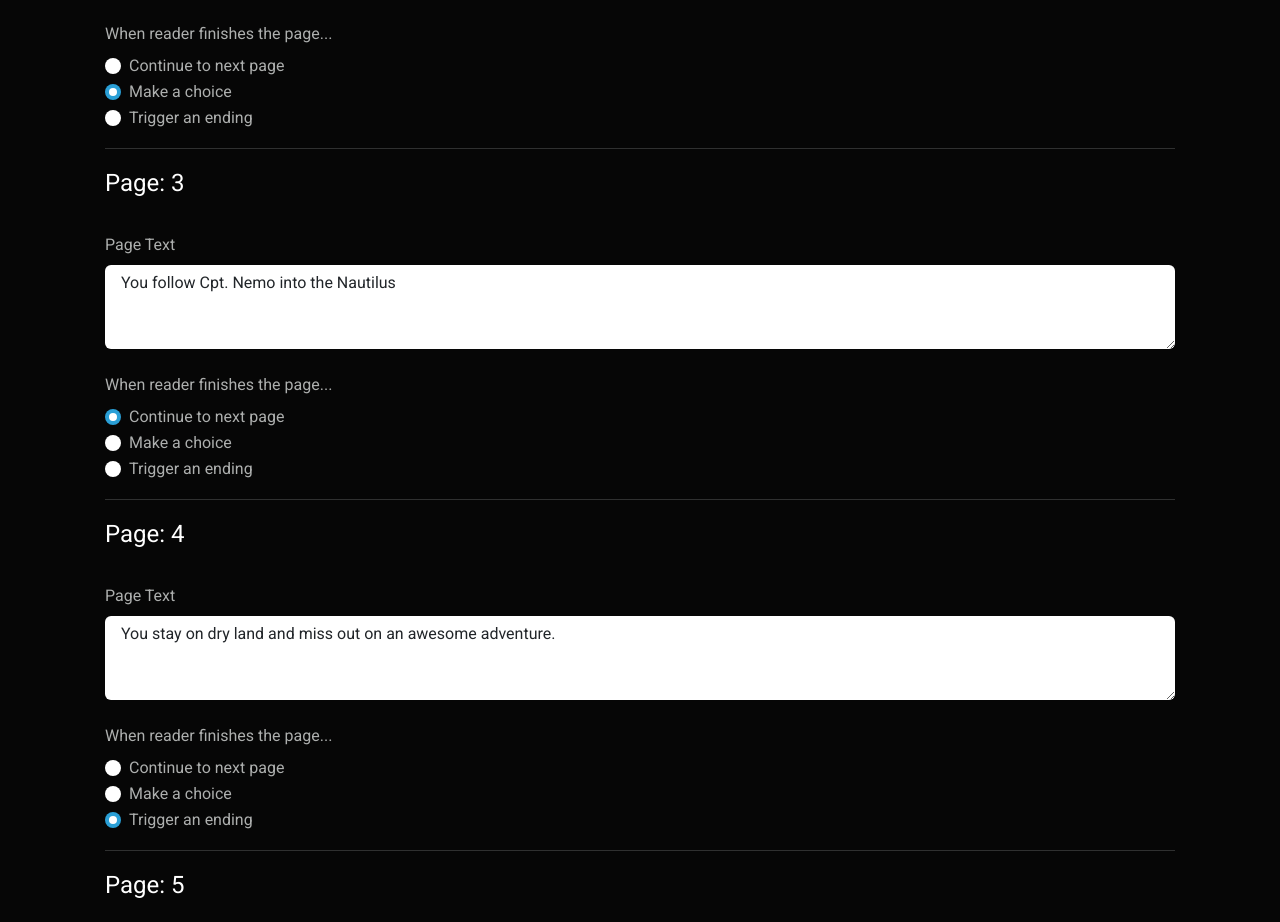
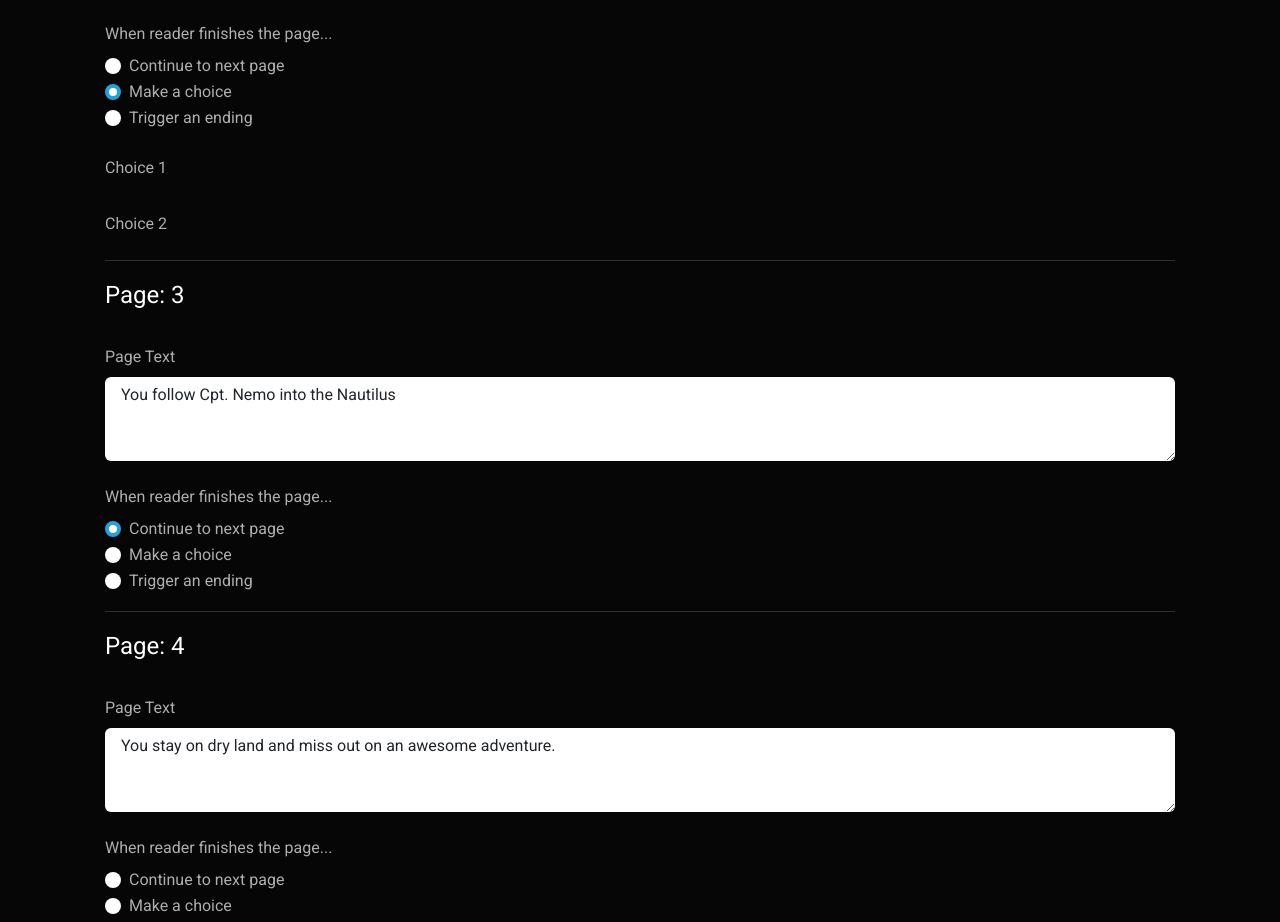
Before and after one commit to jadenmounteer/createYourOwnAdventure, an Angular app: page /createOrEditStory/1 in a window 1280 px wide. Shown: the part 827-1749 px from the top of the page. Built offline with nearby package versions, Linux system fonts and the light colour scheme.

Commit message:
Add choices and numbers

```diff
--- a/src/app/create-or-edit-story/create-or-edit-story.component.html
+++ b/src/app/create-or-edit-story/create-or-edit-story.component.html
@@ -75,6 +75,15 @@
           Trigger an ending
         </label>
       </div>
+
+      <!-- Choices -->
+      <div [hidden]="page.whenReaderFinishesPage !== 2">
+        <div *ngFor="let choice of page.choices">
+          <label for="pageText" class="form-label mt-4"
+            >Choice {{ choice.number }}</label
+          >
+        </div>
+      </div>
     </fieldset>
   </div>
 
--- a/src/app/services/stories/stories.service.ts
+++ b/src/app/services/stories/stories.service.ts
@@ -24,6 +24,7 @@ export class StoriesService {
           whenReaderFinishesPage: 1,
           choices: [
             {
+              number: 1,
               text: 'Follow the Cpt. Nemo into the Nautilus',
               linksToPage: 2,
             },
@@ -39,10 +40,12 @@ export class StoriesService {
           whenReaderFinishesPage: 2,
           choices: [
             {
+              number: 1,
               text: 'Follow the Cpt. Nemo into the Nautilus',
               linksToPage: 3,
             },
             {
+              number: 2,
               text: 'Refuse and stay on dry land.',
               linksToPage: 4,
             },
@@ -55,10 +58,12 @@ export class StoriesService {
           whenReaderFinishesPage: 1,
           choices: [
             {
+              number: 1,
               text: 'Follow the Cpt. Nemo into the Nautilus',
               linksToPage: 3,
             },
             {
+              number: 2,
               text: 'Refuse and stay on dry land.',
               linksToPage: 5,
             },
--- a/src/app/types/types.ts
+++ b/src/app/types/types.ts
@@ -17,6 +17,7 @@ export interface Page {
 }
 
 export interface Choice {
+  number: number;
   text: string;
   linksToPage: number | undefined;
 }
```
